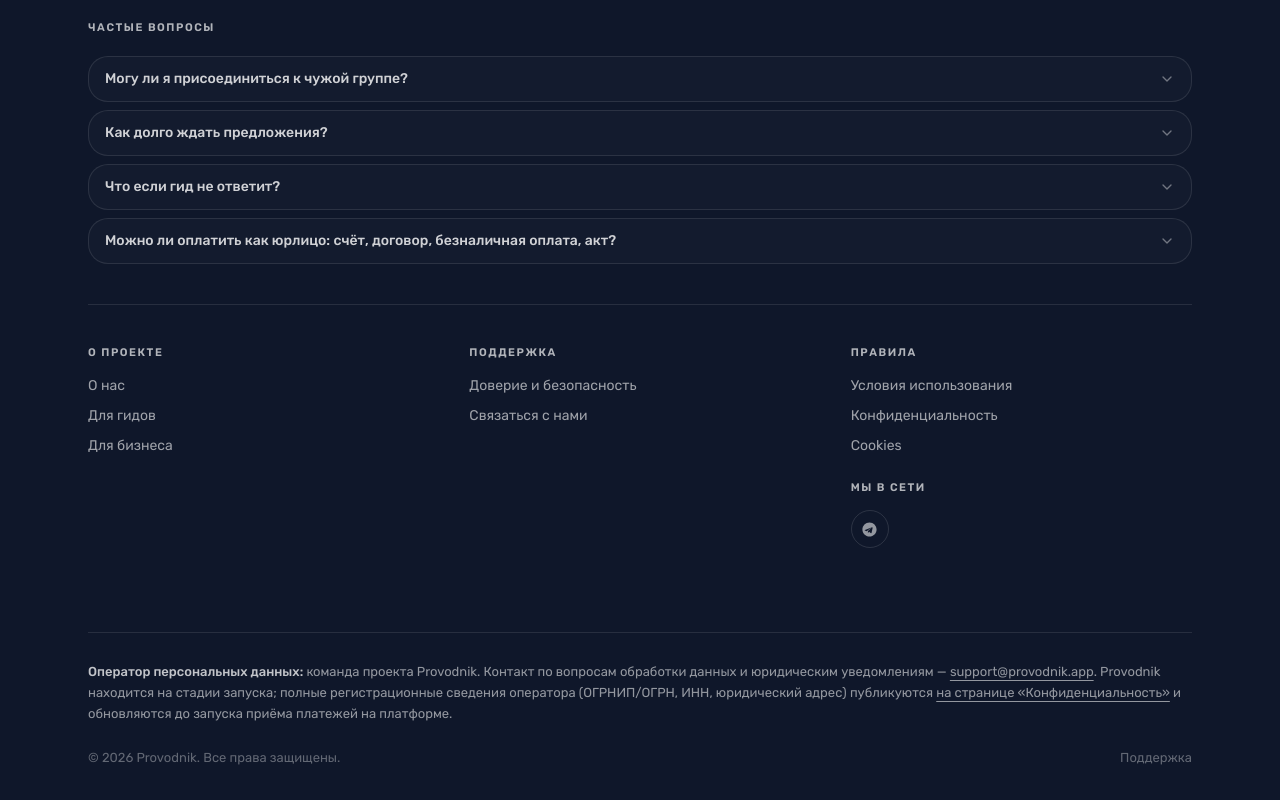
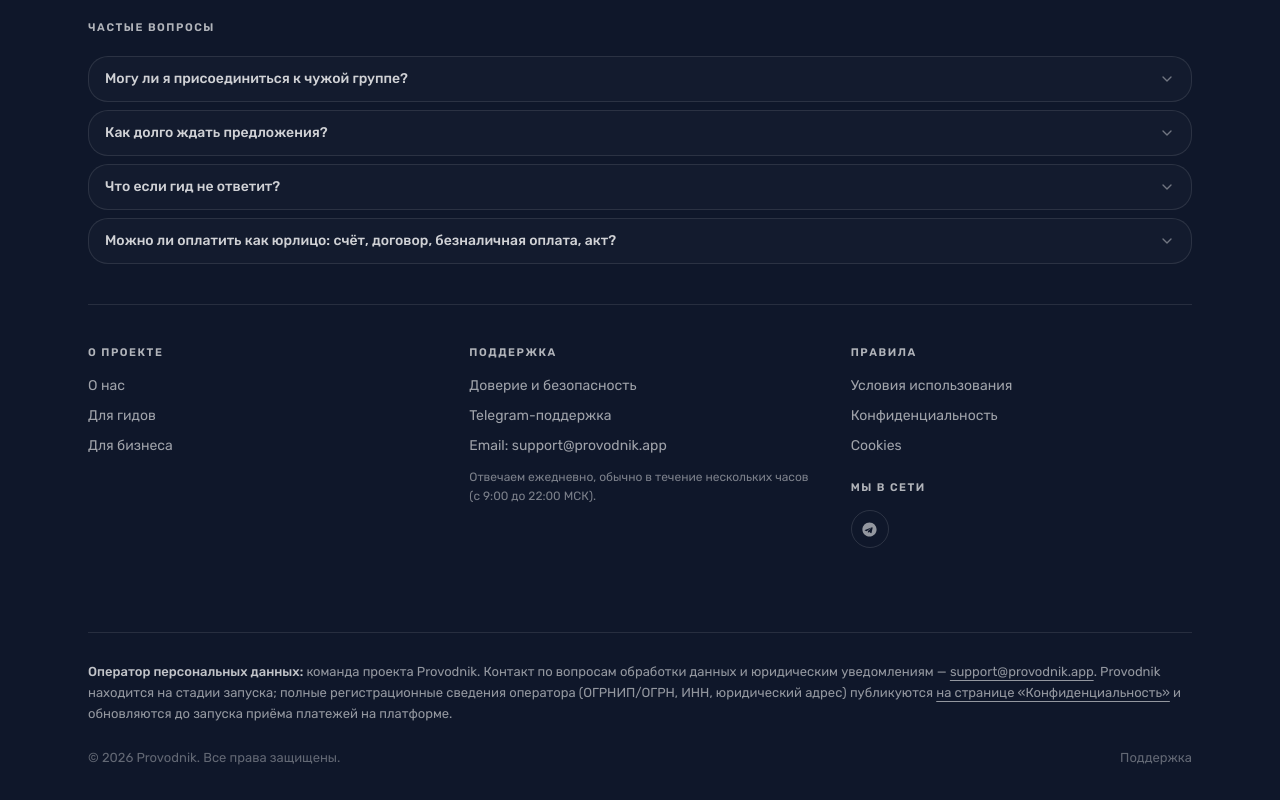
Before and after one commit to s6s8/provodnik.app, a Next.js app: page / in a window 1280 px wide. Shown: the part 1724-2524 px from the top of the page. Built offline with nearby package versions, Linux system fonts and the light colour scheme; no server answers; the database is empty.

Commit message:
fix(self-heal): 9a63417a add Telegram support + response SLA in footer

```diff
--- a/src/components/shared/site-footer.tsx
+++ b/src/components/shared/site-footer.tsx
@@ -15,7 +15,8 @@ const projectLinks = [
 
 const supportLinks = [
   { href: "/trust", label: "Доверие и безопасность" },
-  { href: "mailto:support@provodnik.app", label: "Связаться с нами" },
+  { href: "https://t.me/provodnik_help", label: "Telegram-поддержка", external: true },
+  { href: "mailto:support@provodnik.app", label: "Email: support@provodnik.app" },
 ] as const;
 
 const policyLinks = [
@@ -97,14 +98,30 @@ export function SiteFooter() {
               Поддержка
             </p>
             <ul className="m-0 flex list-none flex-col gap-2.5 p-0">
-              {supportLinks.map((link) => (
-                <li key={link.label}>
-                  <Link href={link.href} className="block text-sm text-white/60 transition-colors hover:text-white">
-                    {link.label}
-                  </Link>
-                </li>
-              ))}
+              {supportLinks.map((link) =>
+                "external" in link && link.external ? (
+                  <li key={link.label}>
+                    <a
+                      href={link.href}
+                      target="_blank"
+                      rel="noreferrer"
+                      className="block text-sm text-white/60 transition-colors hover:text-white"
+                    >
+                      {link.label}
+                    </a>
+                  </li>
+                ) : (
+                  <li key={link.label}>
+                    <Link href={link.href} className="block text-sm text-white/60 transition-colors hover:text-white">
+                      {link.label}
+                    </Link>
+                  </li>
+                ),
+              )}
             </ul>
+            <p className="mt-3 text-xs leading-relaxed text-white/45">
+              Отвечаем ежедневно, обычно в течение нескольких часов (с 9:00 до 22:00 МСК).
+            </p>
           </nav>
 
           <div>
```
